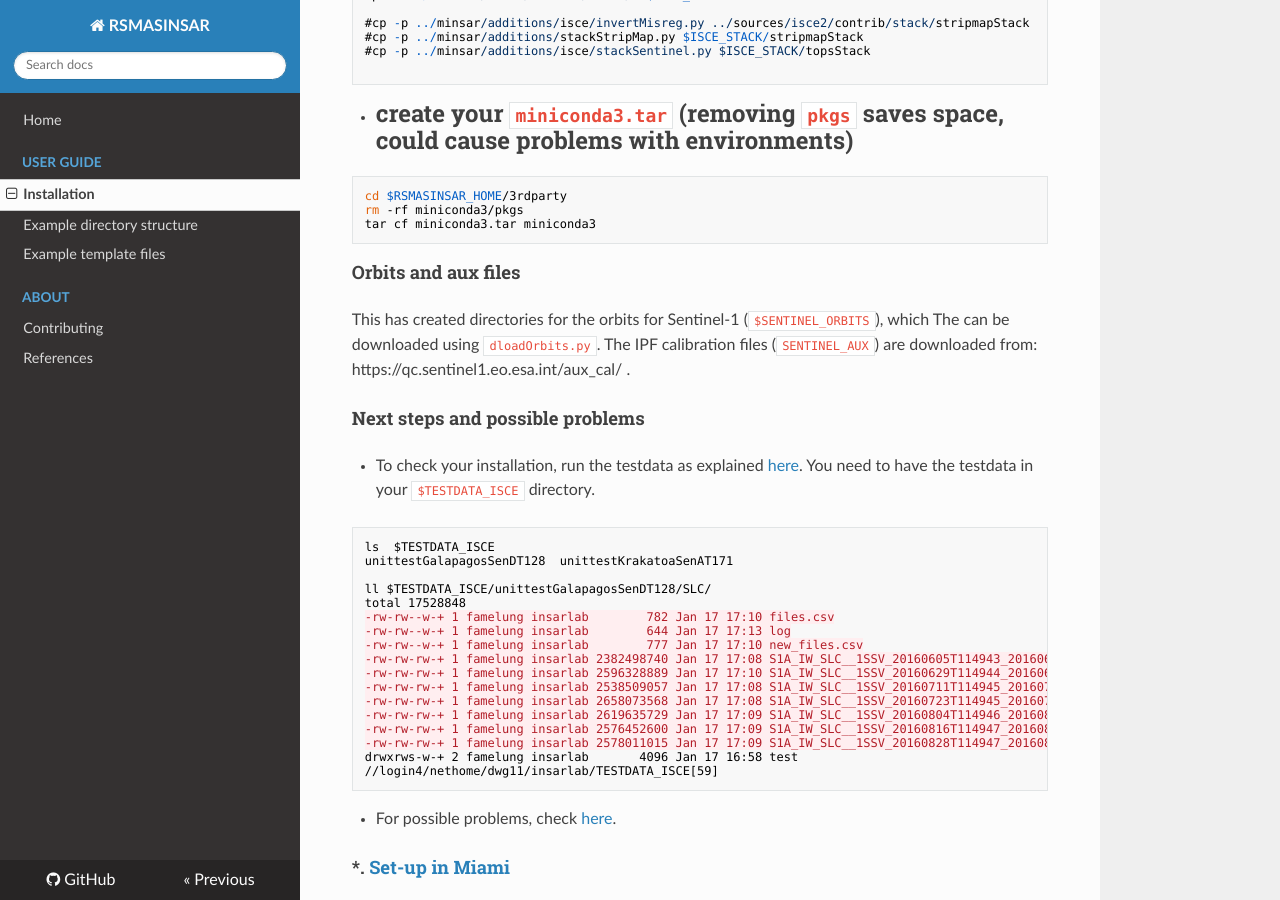
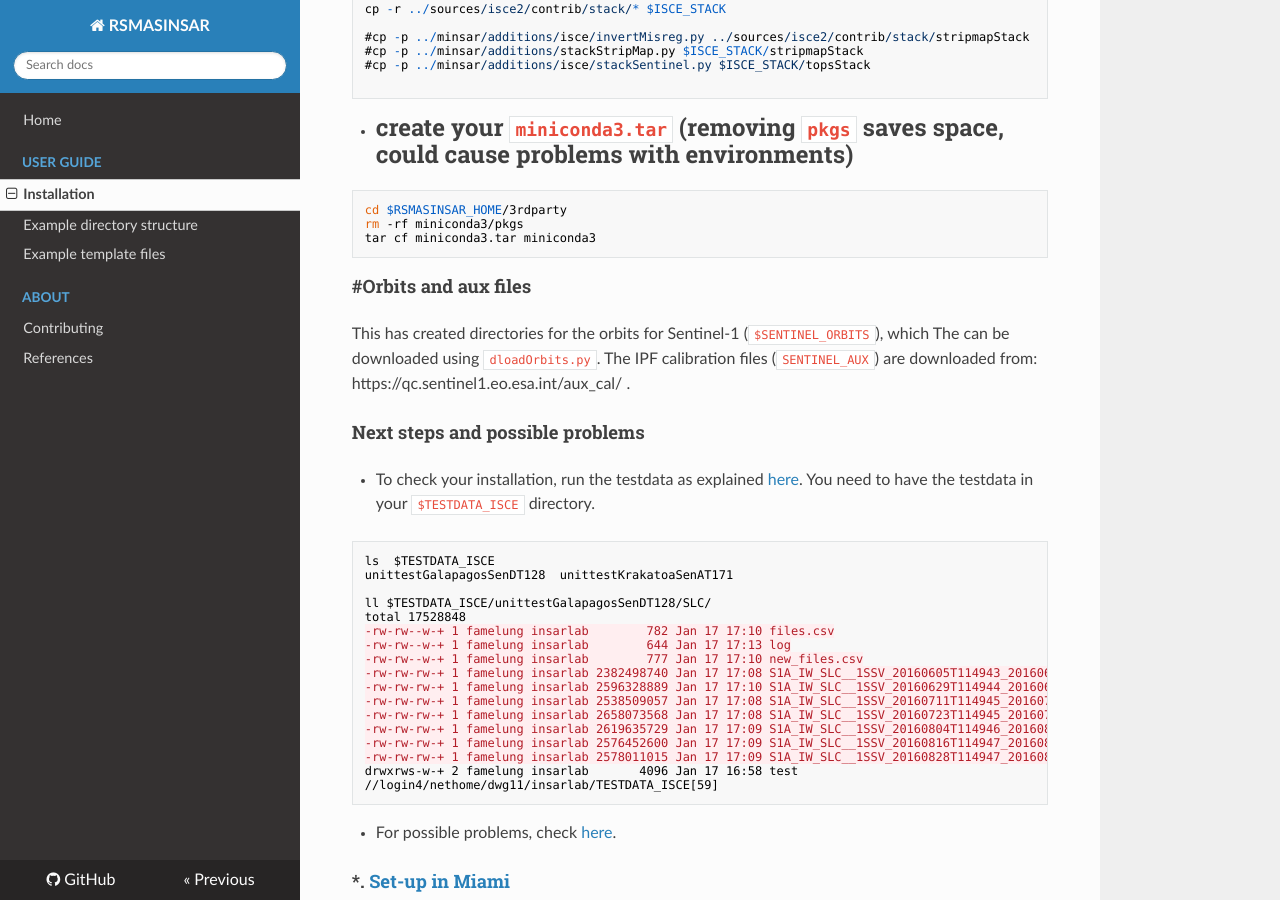
Before and after one commit to geodesymiami/rsmas_insar, an MkDocs documentation site: the page built from docs/installation.md, in a window 1280 px wide and 900 px high, scrolled down 1683 px. Built offline with MkDocs 1.6.1, drawn with Linux system fonts in a browser that asks for light colours; nearby versions of some CDN libraries; some of the changed text lies outside the part shown.

````diff
--- a/docs/installation.md
+++ b/docs/installation.md
@@ -93,7 +94,7 @@ tar cf miniconda3.tar miniconda3
 ```
 
 
-### Orbits and aux files
+### #Orbits and aux files
 This has created directories for the orbits for Sentinel-1 (`$SENTINEL_ORBITS`), which The can be downloaded using `dloadOrbits.py`. The IPF calibration files (`SENTINEL_AUX`) are downloaded from: https://qc.sentinel1.eo.esa.int/aux_cal/ .
 ### Next steps and possible problems
 * To check your installation, run the testdata as explained [here](https://github.com/geodesymiami/rsmas_insar/wiki/Testing-the-code). You need to have the testdata in your `$TESTDATA_ISCE` directory.
````
Also changed, not shown: other parts of docs/installation.md (+1 -0 lines).
